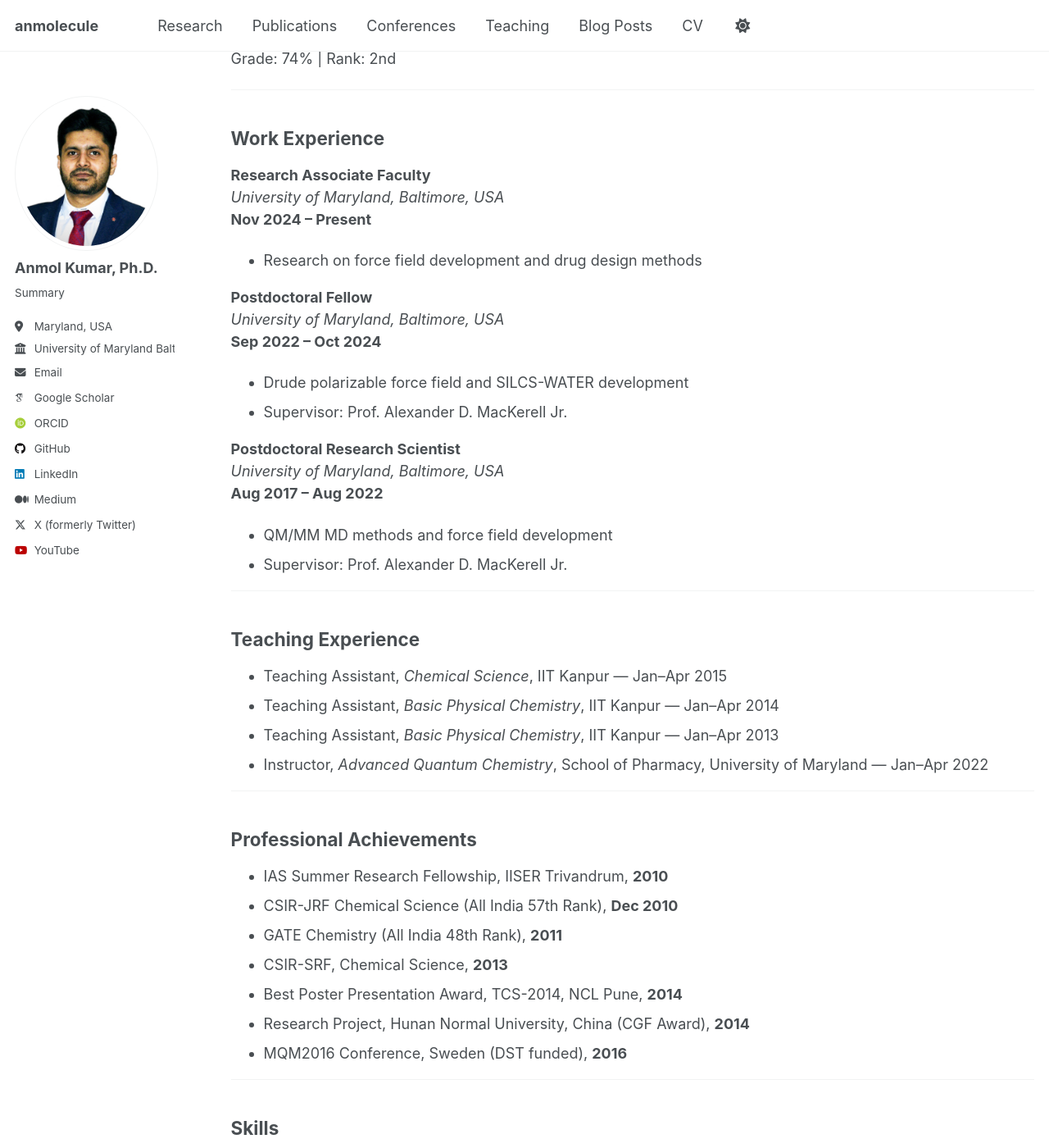
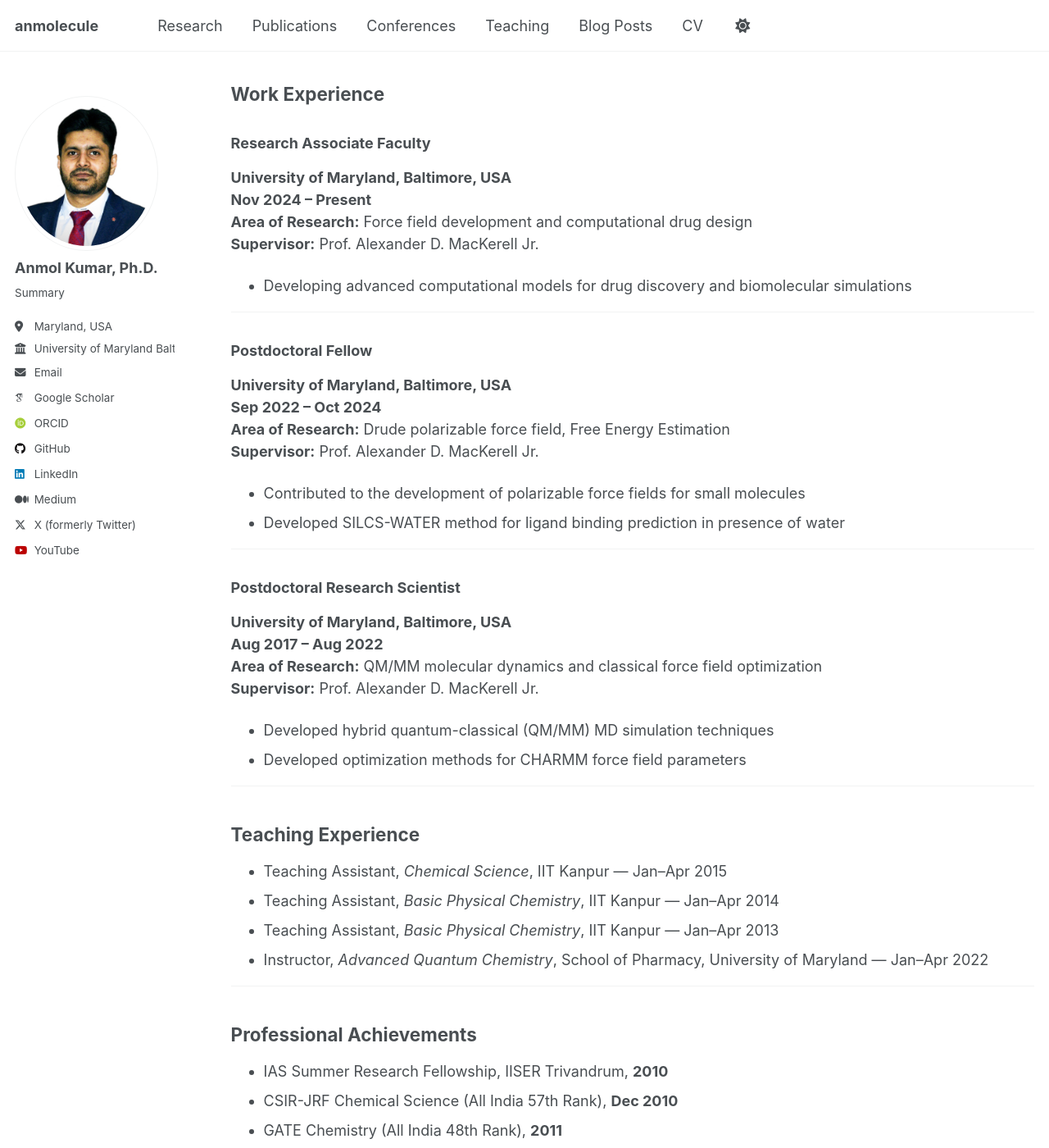
Before and after one commit to anmolecule/anmolecule.github.io, a Jekyll site: the page built from _pages/cv.md, in a window 1280 px wide and 1400 px high, scrolled down 851 px. Shown: the whole window at 82% size. Built offline with Jekyll 4.4.1, drawn with Linux system fonts in a browser that asks for light colours; some web fonts are replaced; a script that is not in the unit is left out; some of the changed text lies outside the part shown.

```diff
--- a/_pages/cv.md
+++ b/_pages/cv.md
@@ -40,22 +39,32 @@ Grade: 74% | Rank: 2nd
 
 ## Work Experience
 
-**Research Associate Faculty**
-*University of Maryland, Baltimore, USA*
+### **Research Associate Faculty**
+**University of Maryland, Baltimore, USA**
 **Nov 2024 – Present**
-- Research on force field development and drug design methods
+**Area of Research:** Force field development and computational drug design
+**Supervisor:** Prof. Alexander D. MacKerell Jr.
+- Developing advanced computational models for drug discovery and biomolecular simulations
 
-**Postdoctoral Fellow**
-*University of Maryland, Baltimore, USA*
+---
+
+### **Postdoctoral Fellow**
+**University of Maryland, Baltimore, USA**
 **Sep 2022 – Oct 2024**
-- Drude polarizable force field and SILCS-WATER development
-- Supervisor: Prof. Alexander D. MacKerell Jr.
+**Area of Research:** Drude polarizable force field, Free Energy Estimation
+**Supervisor:** Prof. Alexander D. MacKerell Jr.
+- Contributed to the development of polarizable force fields for small molecules
+- Developed SILCS-WATER method for ligand binding prediction in presence of water
 
-**Postdoctoral Research Scientist**
-*University of Maryland, Baltimore, USA*
+---
+
+### **Postdoctoral Research Scientist**
+**University of Maryland, Baltimore, USA**
 **Aug 2017 – Aug 2022**
-- QM/MM MD methods and force field development
-- Supervisor: Prof. Alexander D. MacKerell Jr.
+**Area of Research:** QM/MM molecular dynamics and classical force field optimization
+**Supervisor:** Prof. Alexander D. MacKerell Jr.
+- Developed hybrid quantum-classical (QM/MM) MD simulation techniques
+- Developed optimization methods for CHARMM force field parameters
 
 ---
 
```
Also changed, not shown: other parts of _pages/cv.md (+2 -3 lines), _teaching/graduate-teaching.md (+9 -2 lines), _teaching/undergraduate-teaching.md (+12 -4 lines), _teaching/workshops.md (added, +21 -0 lines).
